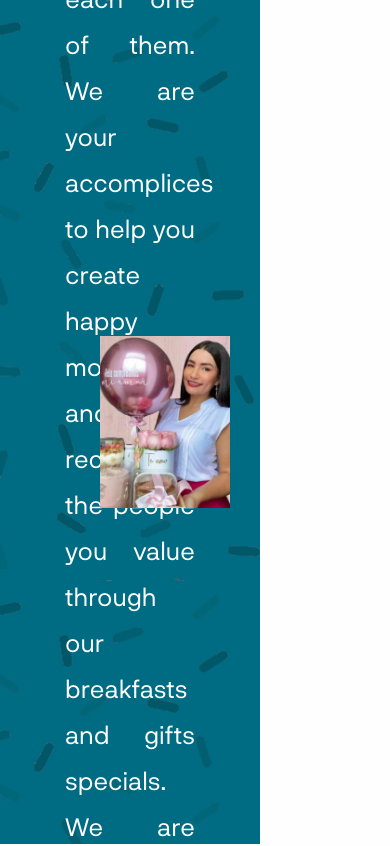
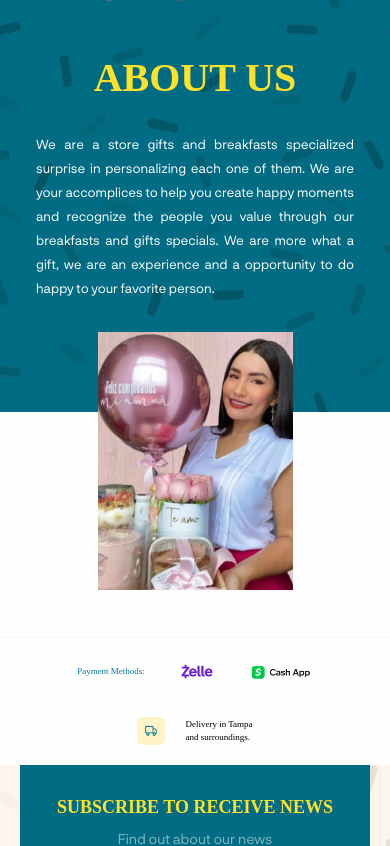
Before and after one commit to mateol9/MiCanastaExpress, a React (Vite) app: page / in a window 390 px wide. Shown: the top 846 px of the page. Built offline with nearby package versions, Linux system fonts and the light colour scheme.

Commit message:
us section mobile

```diff
--- a/src/components/Us/Us.jsx
+++ b/src/components/Us/Us.jsx
@@ -3,16 +3,15 @@ import bg from '../../assets/bgus.png';
 
 const Us = () => {
 	return (
-		<div className='h-screen flex'>
+		<div className='sm:h-screen flex flex-col sm:flex-row bg-[#FEFEFE]'>
 			<div
 				style={{ backgroundImage: `url(${bg})` }}
-				className='bg-[#006C84] w-2/3 flex justify-center items-center'
+				className='bg-[#006C84] text-center px-9 pt-12 pb-28 sm:p-0 w-full sm:w-2/3 flex flex-col justify-center items-center'
 			>
-				<div className='w-1/2'>
-					<h2 className='text-[#FFE227] w-full fontStylePlayfair text-[40px] font-bold mb-11'>
+				<h2 className='text-[#FFE227] w-full fontStylePlayfair text-[40px] font-bold mb-6 sm:mb-11'>
 					ABOUT US
 				</h2>
-					<p className='text-[25px] text-white leading-[46px] text-justify fontStyleNeurial'>
+				<p className='sm:max-w-[50%] text-[13px] sm:text-[25px] text-white leading-6 sm:leading-[46px] text-justify fontStyleNeurial'>
 					We are a store gifts and breakfasts specialized surprise in
 					personalizing each one of them. We are your accomplices to help you
 					create happy moments and recognize the people you value through our
@@ -20,10 +19,13 @@ const Us = () => {
 					experience and a opportunity to do happy to your favorite person.
 				</p>
 			</div>
-			</div>
 
-			<div className='bg-[#FEFEFE] flex justify-center items-center w-1/3'>
-				<img src={girl} alt='birthday girl' className='mr-80 ' />
+			<div className='px-[25%] pb-12 sm:p-0 sm:flex justify-center items-center sm:w-1/3'>
+				<img
+					src={girl}
+					alt='birthday girl'
+					className='-mt-20 sm:mt-0 sm:mr-80'
+				/>
 			</div>
 		</div>
 	);
```
Lines whose indentation alone changed are shown as unchanged.
